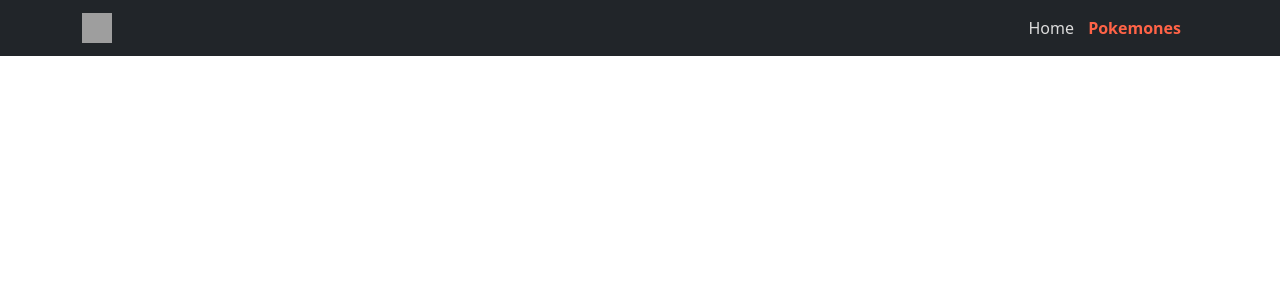
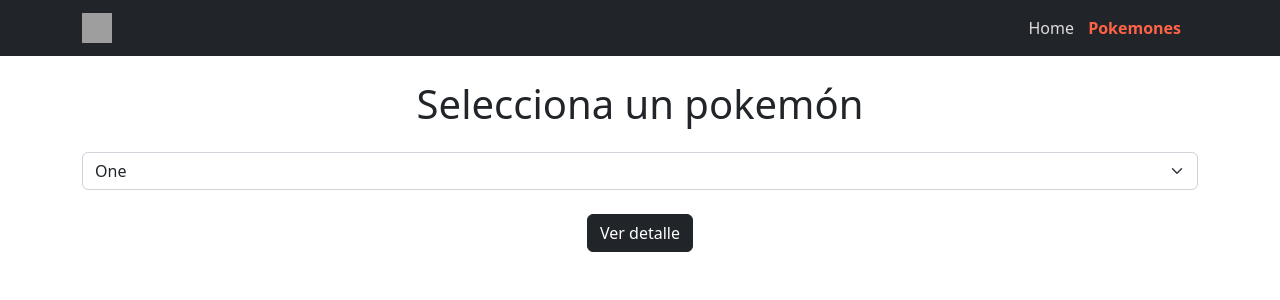
Before and after one commit to jpablow/ADL-FSJS-M05U03, a React (Vite) app: page /pokemones in a window 1280 px wide. Before the commit this address had no page. Shown: the top 300 px of the page. Built offline with nearby package versions, Linux system fonts and the light colour scheme; grey boxes are pictures that could not be loaded.

Commit message:
Crea contenido de Pokemones

```diff
--- a/src/App.jsx
+++ b/src/App.jsx
@@ -13,7 +13,7 @@ function App() {
 
         <Routes>
           <Route path="/" element={<Home />} />
-          <Route path="/pokemon/:name" element={<Pokemones />} />
+          <Route path="/pokemones/" element={<Pokemones />} />
         </Routes>
       </BrowserRouter>
     </>
--- a/src/views/Pokemones.jsx
+++ b/src/views/Pokemones.jsx
@@ -1,3 +1,19 @@
+import Container from 'react-bootstrap/Container';
+import Form from 'react-bootstrap/Form';
+import Button from 'react-bootstrap/Button';
+
 export default function Pokemones() {
-  return <div>Pokemones</div>;
+  return (
+    <>
+      <Container className="text-center">
+        <h1 className="mt-4">Selecciona un pokemón</h1>
+        <Form.Select aria-label="Default select example" className="mt-4">
+          <option disabled>Selecciona un pokemón</option>
+          {/* insertar map para options */}
+          <option value="1">One</option>
+        </Form.Select>
+        <Button className="btn-dark mt-4">Ver detalle</Button>
+      </Container>
+    </>
+  );
 }
```
